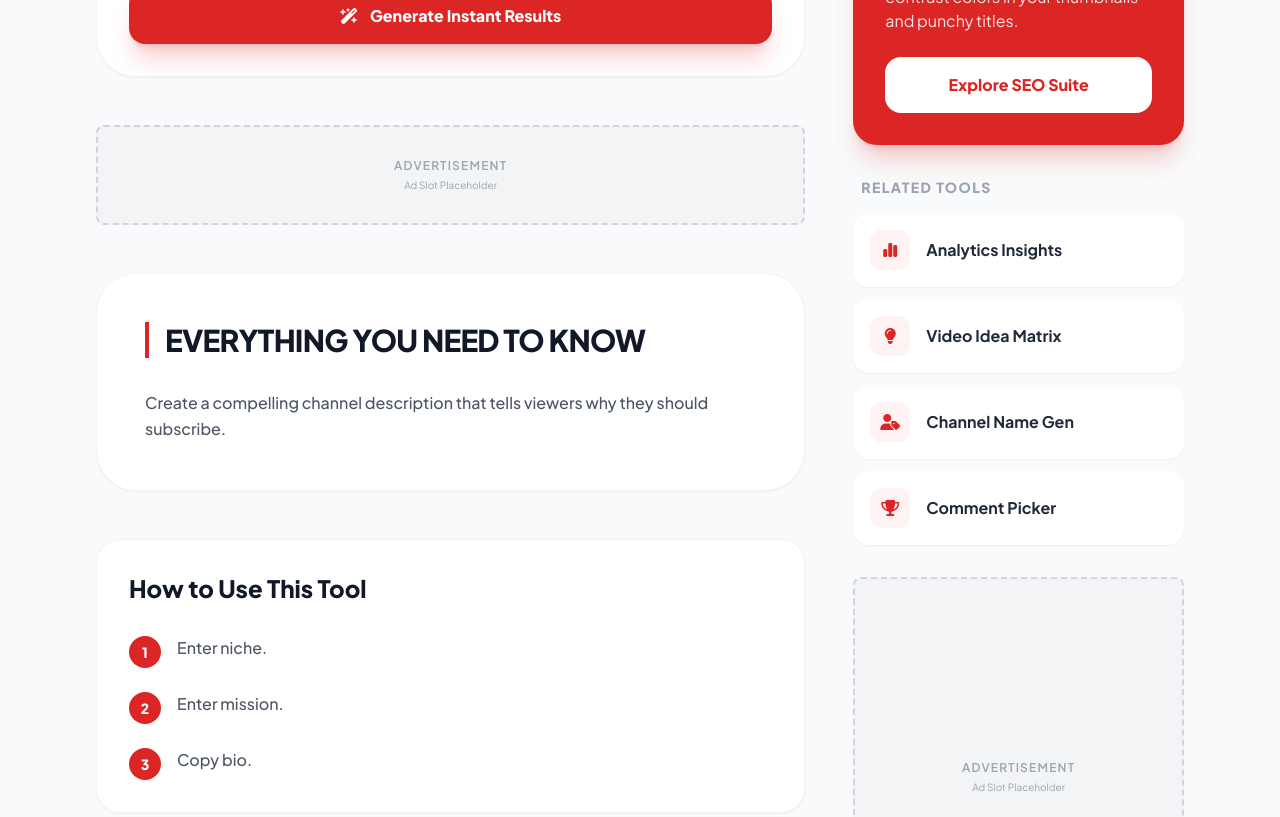
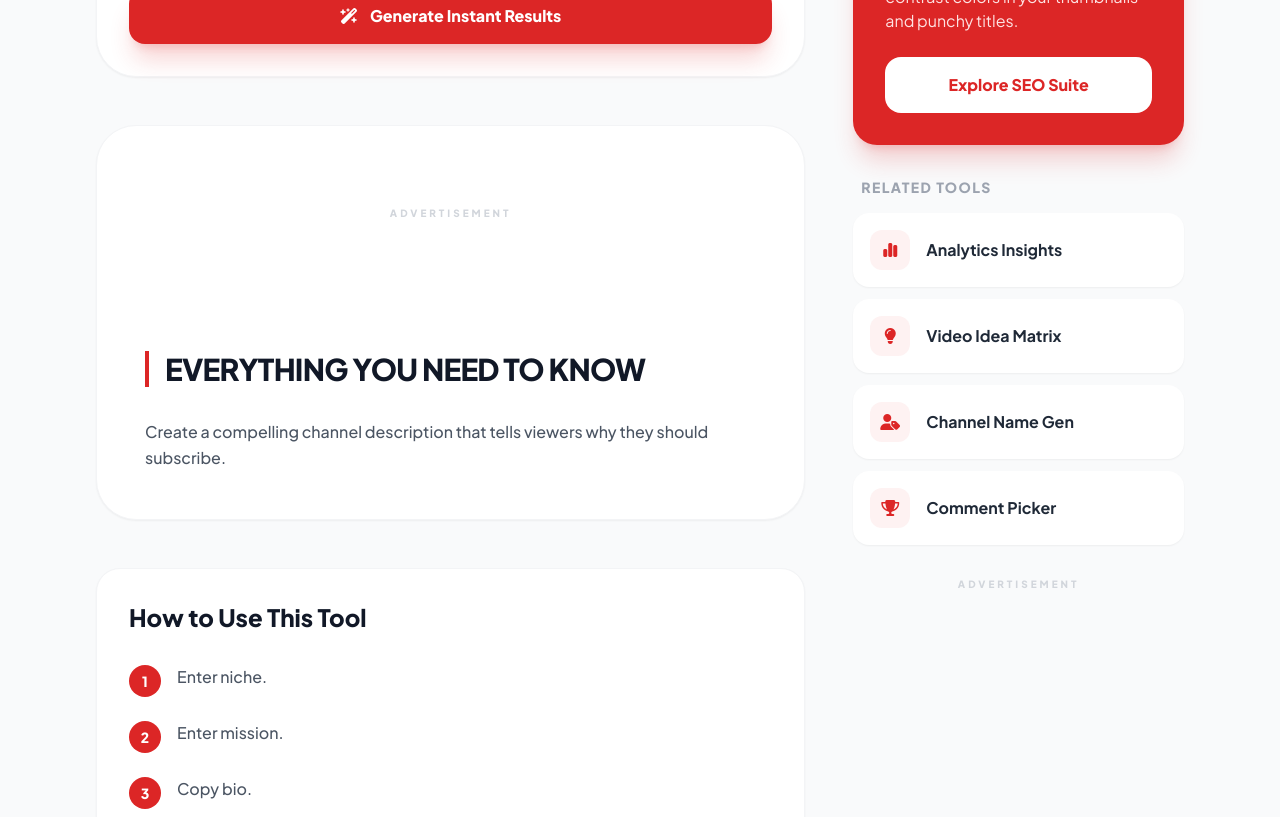
Before and after one commit to nomanafridi941-ops/YT-Toolkit, a React (Vite) app: page /tool/bio-generator in a window 1280 px wide. Shown: the part 360-1177 px from the top of the page. Built offline with nearby package versions, Linux system fonts and the light colour scheme.

Commit message:
Move banner ad inside 'Everything You Need to Know' section (above heading)

```diff
--- a/pages/ToolDetail.tsx
+++ b/pages/ToolDetail.tsx
@@ -3,7 +3,6 @@ import React, { useEffect } from 'react';
 import { useParams } from 'react-router-dom';
 import { TOOLS } from '../constants';
 import AdPlaceholder from '../components/AdPlaceholder';
-import TopBannerAd from '../components/TopBannerAd';
 import ThumbnailTool from '../tools/ThumbnailTool';
 import CalculatorTool from '../tools/CalculatorTool';
 import TemplateTool from '../tools/TemplateTool';
@@ -25,7 +24,7 @@ const ToolDetail: React.FC = () => {
       <div className="min-h-[60vh] flex flex-col items-center justify-center text-center px-4 dark:bg-slate-900">
         <h1 className="text-4xl font-bold text-gray-900 dark:text-white mb-4">Tool Not Found</h1>
         <p className="text-gray-500 dark:text-gray-400 mb-8">The tool you're looking for doesn't exist.</p>
-        <a href="/" className="bg-red-600 text-white px-8 py-3 rounded-lg font-bold">Go Back Home</a>
+        <a href="#/" className="bg-red-600 text-white px-8 py-3 rounded-lg font-bold">Go Back Home</a>
       </div>
     );
   }
@@ -75,10 +74,9 @@ const ToolDetail: React.FC = () => {
           <div className="lg:col-span-8 space-y-12">
             <section>{renderToolUI()}</section>
 
-            <AdPlaceholder />
-
             {/* Rich SEO Content Section */}
             <section className="bg-white dark:bg-slate-800 p-8 md:p-12 rounded-[40px] border border-gray-100 dark:border-slate-700 shadow-sm transition-theme">
+              <AdPlaceholder type="banner" className="mb-8" />
               <h2 className="text-2xl md:text-3xl font-black mb-8 text-gray-900 dark:text-white border-l-4 border-red-600 pl-4 uppercase tracking-tight">Everything You Need to Know</h2>
               <div
                 className="prose prose-lg dark:prose-invert max-w-none text-gray-600 dark:text-gray-400 font-medium leading-relaxed"
@@ -115,7 +113,7 @@ const ToolDetail: React.FC = () => {
             <div className="bg-red-600 rounded-3xl p-8 text-white shadow-xl shadow-red-600/20">
               <h3 className="text-2xl font-black mb-4">Pro Tips!</h3>
               <p className="text-red-100 mb-6">Maximize your CTR by using high-contrast colors in your thumbnails and punchy titles.</p>
-              <a href="/category/SEO Tools" className="block text-center bg-white text-red-600 font-black py-4 rounded-2xl hover:bg-gray-100 transition-all">Explore SEO Suite</a>
+              <a href="#/category/SEO Tools" className="block text-center bg-white text-red-600 font-black py-4 rounded-2xl hover:bg-gray-100 transition-all">Explore SEO Suite</a>
             </div>
 
             <div className="space-y-4">
@@ -130,12 +128,8 @@ const ToolDetail: React.FC = () => {
               </div>
             </div>
 
-            <AdPlaceholder className="min-h-[400px]" />
+            <AdPlaceholder type="sidebar" />
           </aside>
-        </div>
-
-        <div className="mt-16 mb-8">
-          <TopBannerAd />
         </div>
       </div>
     </div>
```
